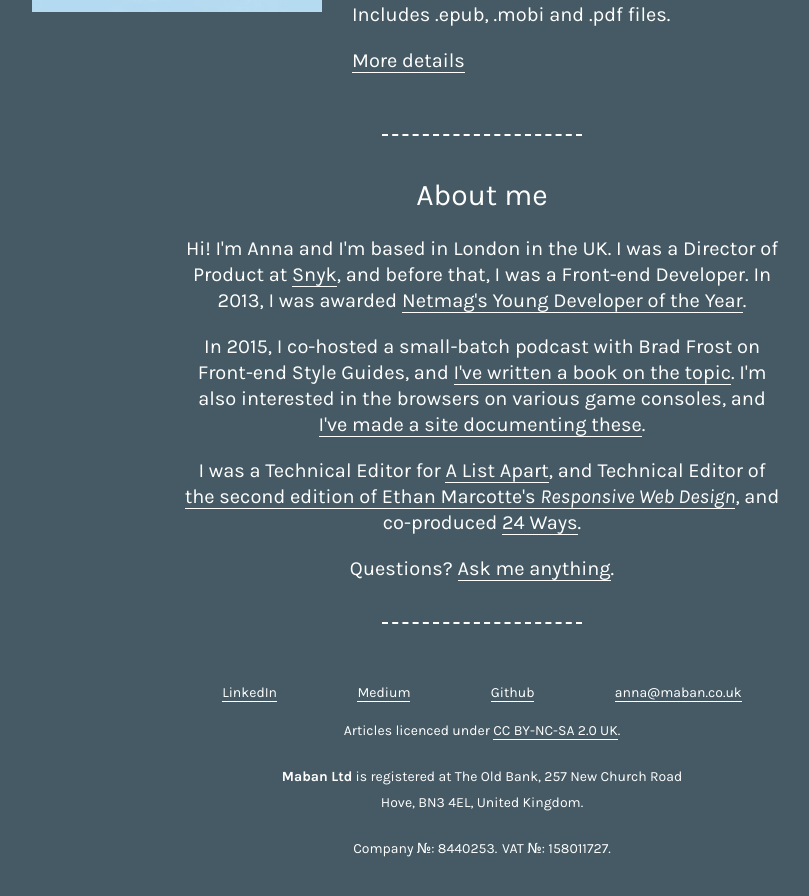
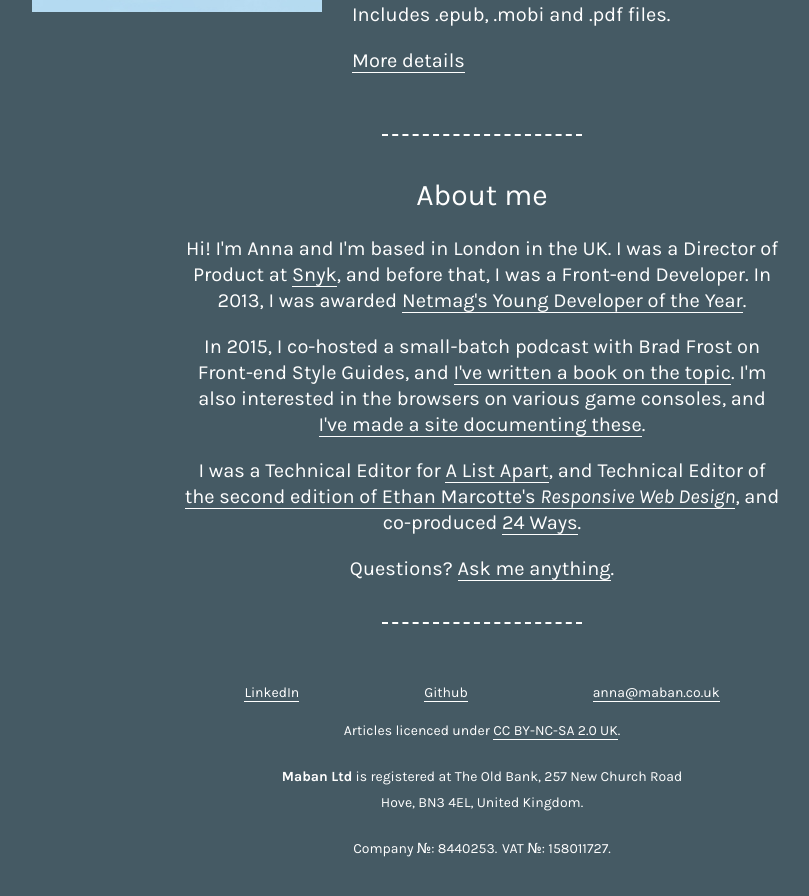
Before and after one commit to maban/maban, a Jekyll site: the page built from index.html, in a window 1280 px wide and 900 px high, scrolled down 875 px. Shown: the top 896 px of the window, without its empty margins (158-967 px from the left). Built offline with Jekyll 4.4.1, drawn with Linux system fonts in a browser that asks for light colours; Markdown is read by kramdown in place of the engine named in the settings; a script that is not in the unit is left out; the list of posts is cut into pages by our own code.

Commit message:
chore: remove medium link from footer

```diff
--- a/_includes/footer.html
+++ b/_includes/footer.html
@@ -3,7 +3,6 @@
 
   <ul class="list-unstyled list-horizontal footer__links">
       <li><a href="https://www.linkedin.com/in/anna-debenham/" rel="me">LinkedIn</a></li>
-      <li><a href="https://medium.com/@annaboldstart" rel="me">Medium</a></li>
       <li><a href="https://github.com/maban" rel="me">Github</a></li>
       <li><a href="mailto:anna@maban.co.uk" rel="me">anna@maban.co.uk</a></li>
   </ul>
```
